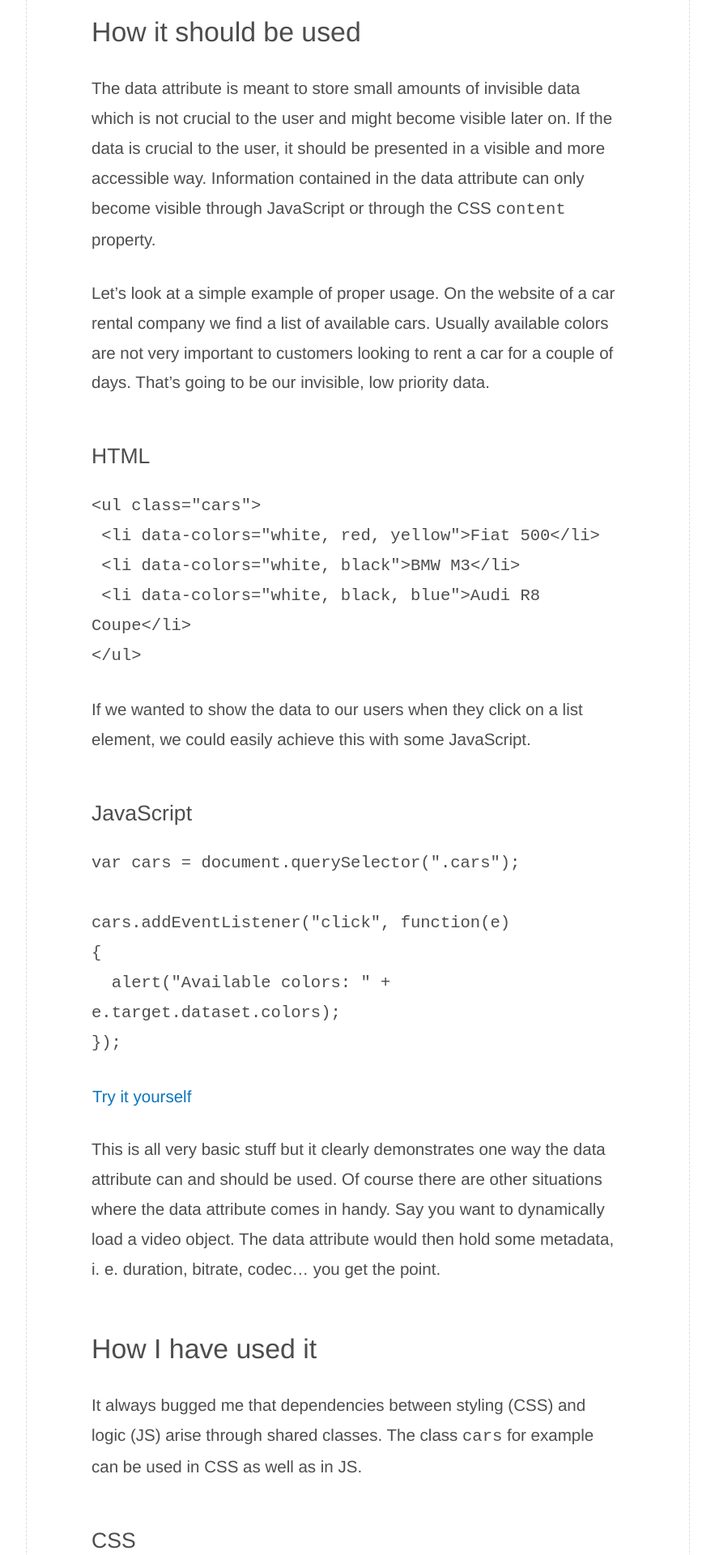
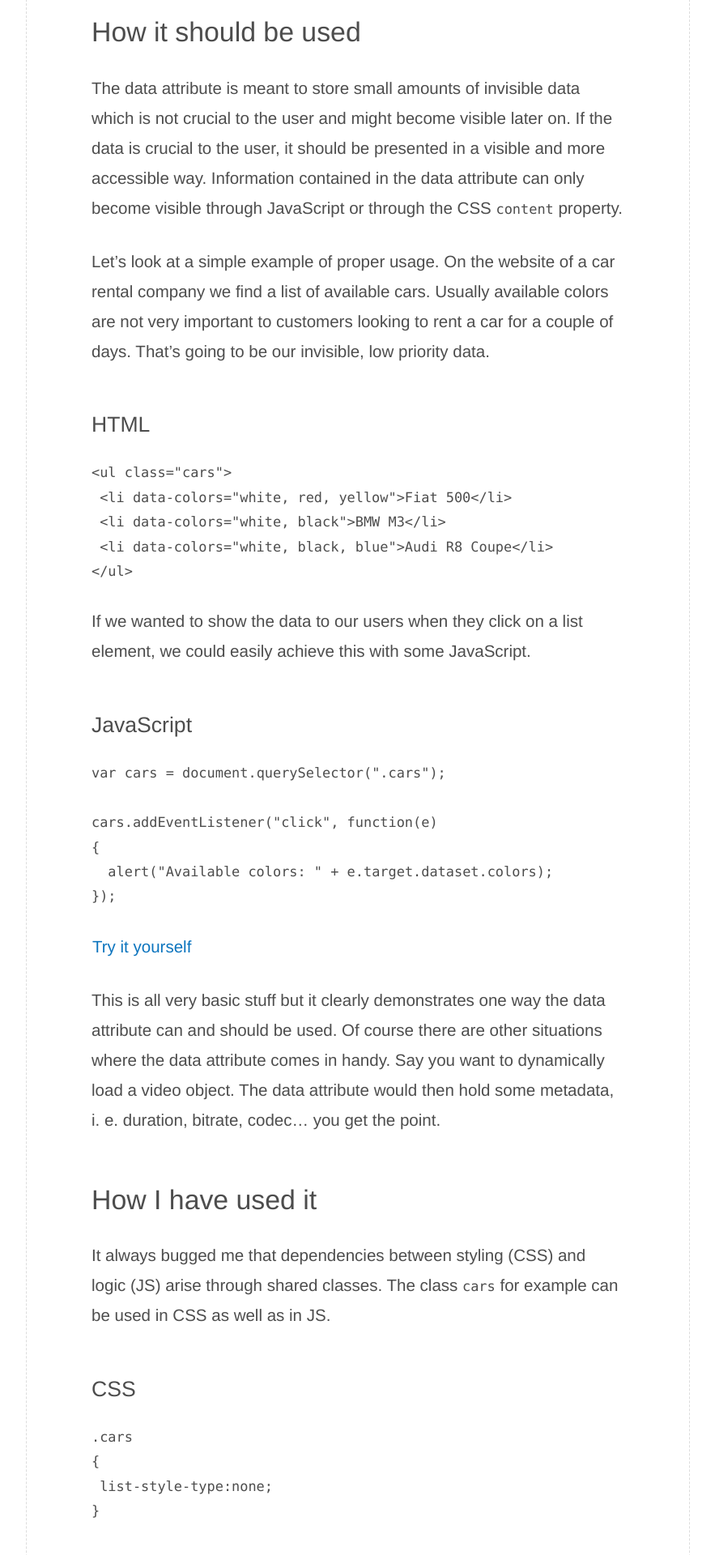
Before and after one commit to xonic/xonic.github.io, a Jekyll site: the page built from _posts/2013-07-17-dont-use-data-attributes-to-find-html-elements-with-js.markdown, in a window 1280 px wide. Shown: the part 1236-3156 px from the top of the page at 81% size, without its empty margins (198-1081 px from the left). Built offline with Jekyll 4.4.1, drawn with Linux system fonts in a browser that asks for light colours; Markdown is read by kramdown in place of the engine named in the settings.

Commit message:
- add some <code> formatting

```diff
--- a/css/base.css
+++ b/css/base.css
@@ -886,6 +886,36 @@ h6, .h6 {
   margin-top:  4.8rem;
 }
 
+/* line 257, ../_sass/imports/base/_typography.scss */
+pre,
+code {
+  font-family: "Menlo", "Monaco", "Consolas", "Courier New", monospace;
+  font-size:  14px;
+  font-size:  1.4rem;
+  line-height:  15px;
+  line-height:  1.5rem;
+  color: #4d4d4d;
+  text-shadow: 0 1px white;
+  direction: ltr;
+  text-align: left;
+  white-space: pre;
+  word-spacing: normal;
+  -moz-tab-size: 4;
+  -o-tab-size: 4;
+  tab-size: 4;
+  -webkit-hyphens: none;
+  -moz-hyphens: none;
+  -ms-hyphens: none;
+  hyphens: none;
+}
+@media (min-width: 37.5em) {
+  /* line 257, ../_sass/imports/base/_typography.scss */
+  pre,
+  code {
+    line-height: 1.8;
+  }
+}
+
 /* line 13, ../_sass/imports/base/_images.scss */
 img {
   max-width: 100%;
```
Also changed, not shown: _sass/imports/base/_typography.scss (+32 -0 lines).
